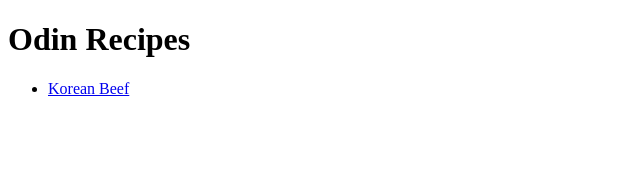
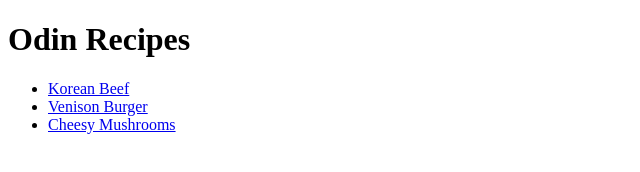
Before and after one commit to Charle3667/odin-recipes, a plain HTML site: page index.html in a window 1280 px wide. Shown: the whole page, without its empty margins (0-640 px from the left). Drawn offline with Linux system fonts and the light colour scheme.

Commit message:
added images and links on home page

```diff
--- a/index.html
+++ b/index.html
@@ -8,6 +8,9 @@
             <h1>Odin Recipes</h1>
             <ul>
                 <li><a href="recipes/koreanbeef.html">Korean Beef</a></li>
+                <li><a href="recipes/venisonburger.html">Venison Burger</a></li>
+                <li><a href="recipes/cheesymushrooms.html">Cheesy Mushrooms</a></li>
+
             </ul>
         </body>
     </html>
```
Also changed, not shown: img/burger.jpg (added), 2 other files.
